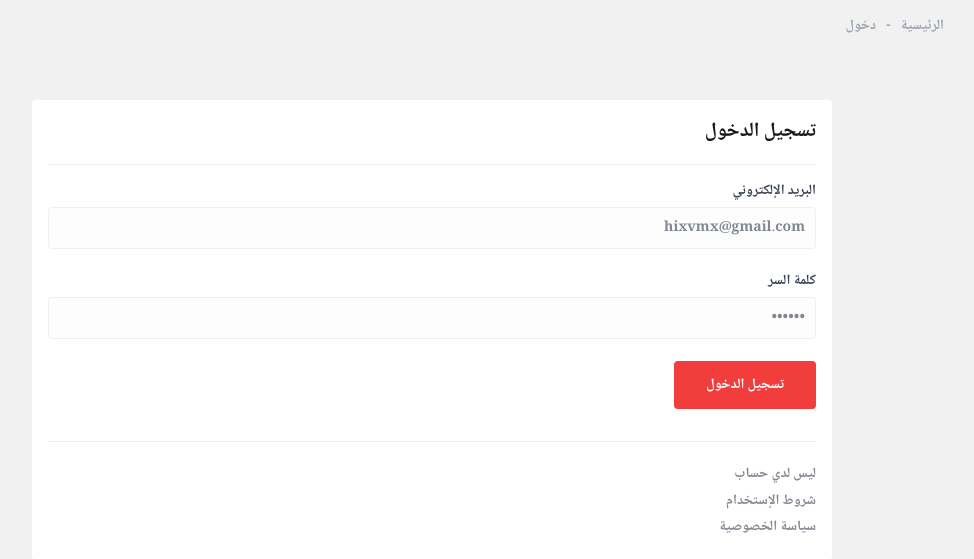
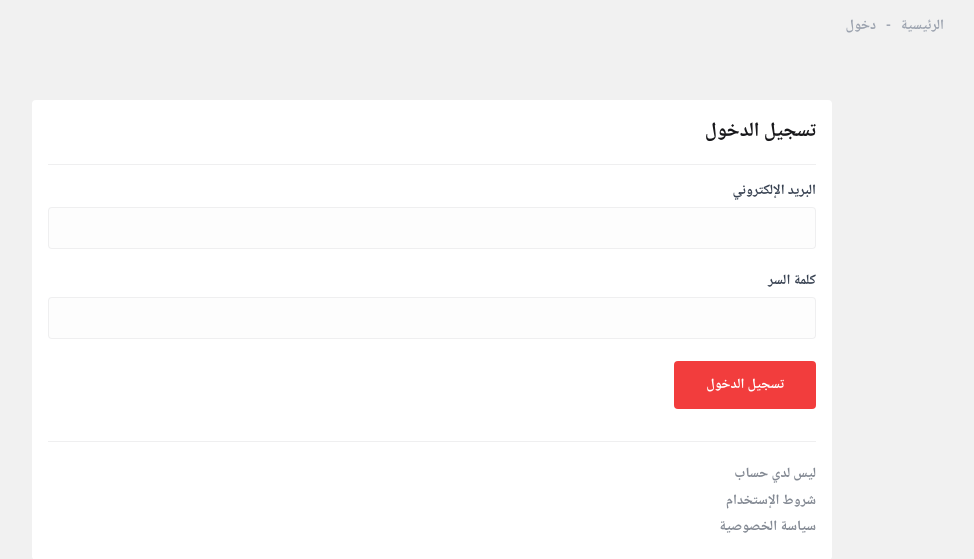
Before and after one commit to hixvmx/redstore, a Laravel app: page /login in a window 1280 px wide. Shown: the part 67-626 px from the top of the page, without its empty margins (208-1182 px from the left). Run offline with Laravel 10, Linux system fonts and the light colour scheme; data that the repository does not hold is empty.

Commit message:
remove default informations from login page

```diff
--- a/resources/views/auth/login.blade.php
+++ b/resources/views/auth/login.blade.php
@@ -25,12 +25,12 @@
                     <div class="login__form">
                         <div class="input__group">
                             <label for="">البريد الإلكتروني</label>
-                            <input name="email" id="email" type="text" value="hixvmx@gmail.com" />
+                            <input name="email" id="email" type="text" />
                             <span class="err" id="email-error" style="display: none;"></span>
                         </div>
                         <div class="input__group">
                             <label for="">كلمة السر</label>
-                            <input name="password" id="password" type="password" value="hixvmx" />
+                            <input name="password" id="password" type="password" />
                             <span class="err" id="password-error" style="display: none;"></span>
                         </div>
 
```
